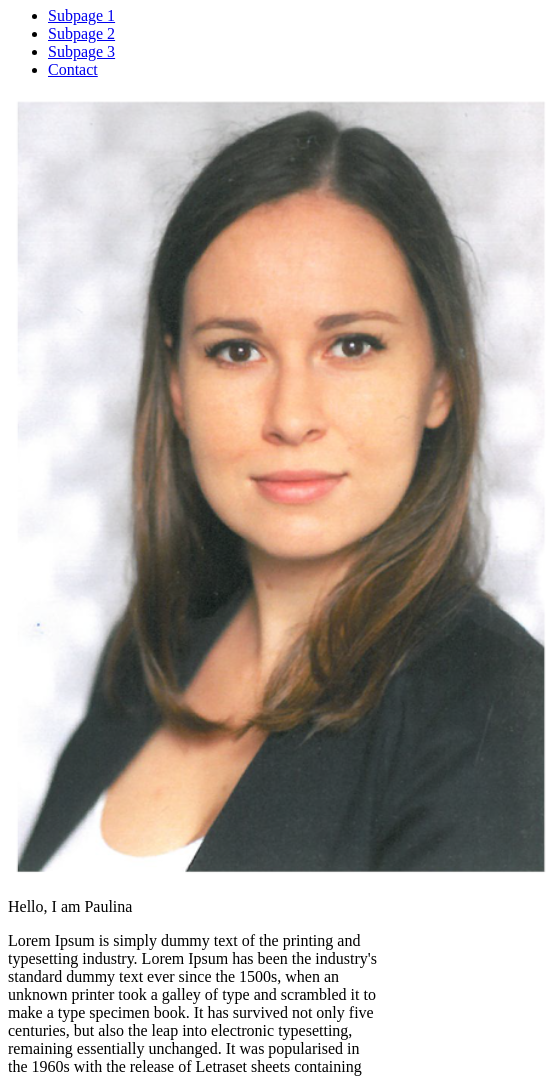
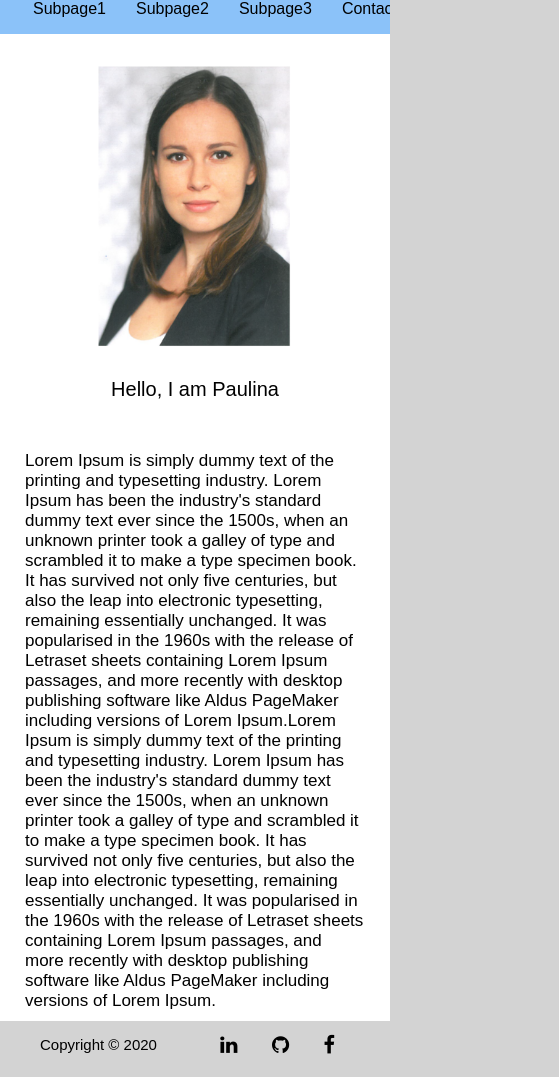
Before and after one commit to paulinakaras/portfolio, a plain HTML site: page index.html in a window 390 px wide. Shown: the part 73-1150 px from the top of the page, 559 px wide, since content can reach past the window. Drawn offline with Linux system fonts and the light colour scheme.

Commit message:
Add styles to homepage and basic media queries

```diff
--- /dev/null
+++ b/css/style.css
@@ -0,0 +1,143 @@
+:root {
+    --background-color-footer: lightgray;
+    --max-width: 1200px;
+}
+
+body {
+    background-color: var(--background-color-footer);
+    font-family: sans-serif;
+    color: black;
+    box-sizing: border-box;
+    padding: 0;
+    margin: 0;
+}
+
+ul {
+    list-style-type: none;
+}
+
+a {
+    text-decoration: none;
+    color: black;
+}
+
+h1 {
+    font-weight: 300;
+    margin: 10px 0;
+}
+
+header {
+    background-color: #8bc2f9;
+    height: auto;
+}
+
+.navbar {
+    max-width: var(--max-width);
+    padding: 0 40px;
+    margin: 0 auto;
+    overflow: auto;
+}
+
+header .flex, footer .flex {
+    justify-content: space-between;
+}
+
+nav ul {
+    display: flex;
+}
+
+nav a {
+    padding: 10px;
+    margin: 0 5px;
+}
+
+nav h1:hover,a:hover {
+     opacity: 0.5;
+}
+
+.flex {
+    display: flex;
+    justify-content: center;
+    align-items: center;
+    height: 100%;
+}
+
+main {
+    background-color: white;
+}
+
+.content {
+    max-width: var(--max-width);
+    margin: 0 auto;
+    display: grid;
+    grid-template-columns: 1;
+    grid-template-rows: auto;
+}
+
+#introduction {
+    display: grid;
+    grid-template-columns: repeat(2, 1fr);
+    justify-items: center;
+    align-items: center;
+    padding: 20px;
+}
+
+#introduction img {
+    max-width: 400px;
+    height: auto;
+    padding: 20px;
+}
+
+#introduction p {
+    font-size: 40px;
+}
+
+#description p {
+    padding: 10px;
+    margin: 0 15px;
+    font-size: 20px;
+}
+
+footer {
+    background-color: var(--background-color-footer);
+}
+
+.bottom {
+    max-width: var(--max-width);
+    padding: 0 40px;
+    margin: 0 auto;
+    overflow: auto;
+}
+
+.copyright {
+    font-size: 15px;
+}
+
+.fa {
+    padding: 10px;
+    margin: 0 5px;
+    font-size: 20px;
+    text-align: center;
+    text-decoration: none;
+}
+
+@media screen and (max-width:800px) {
+    #introduction {
+        grid-template-columns: repeat(1, 1fr);
+    }
+    #introduction img {
+        max-width: 200px;
+        padding: 10px;
+    }
+    #introduction p {
+        font-size: 20px;
+    }
+    #description p {
+        font-size: 17px;
+    }
+    header .flex {
+        justify-content: space-between;
+        flex-direction: column;
+    }
+
+}
--- a/index.html
+++ b/index.html
@@ -2,19 +2,24 @@
 <html lang="en">
     <head>
         <meta charset="UTF-8" />
+        <meta name="viewport" content="width=device-width, initial-scale=1, minimum-scale=1" />
         <title>Portfolio - Paulina Karaś</title>
+        <link rel="stylesheet" href="https://cdnjs.cloudflare.com/ajax/libs/font-awesome/4.7.0/css/font-awesome.min.css">
+        <link rel="stylesheet" type="text/css" href="css/style.css" />
     </head>
     <body>
         <header>
+            <div class="navbar flex">
                 <h1><a href="index.html">Paulina Karaś</a></h1>
                 <nav>
                     <ul>
-                    <li><a href="#">Subpage 1</a></li>
-                    <li><a href="#">Subpage 2</a></li>
-                    <li><a href="#">Subpage 3</a></li>
+                        <li><a href="#">Subpage1</a></li>
+                        <li><a href="#">Subpage2</a></li>
+                        <li><a href="#">Subpage3</a></li>
                         <li><a href="#">Contact</a></li>
                     </ul>
                 </nav>
+            </div>
         </header>
         <main>
             <div class="content">
@@ -23,19 +28,20 @@
                     <p>Hello, I am Paulina</p>
                 </div>
                 <div id="description">
-                    <p>Lorem Ipsum is simply dummy text of the printing and typesetting industry. Lorem Ipsum has been the industry's standard dummy text ever since the 1500s, when an unknown printer took a galley of type and scrambled it to make a type specimen book. It has survived not only five centuries, but also the leap into electronic typesetting, remaining essentially unchanged. It was popularised in the 1960s with the release of Letraset sheets containing Lorem Ipsum passages, and more recently with desktop publishing software like Aldus PageMaker including versions of Lorem Ipsum.</p>
+                    <p>Lorem Ipsum is simply dummy text of the printing and typesetting industry. Lorem Ipsum has been the industry's standard dummy text ever since the 1500s, when an unknown printer took a galley of type and scrambled it to make a type specimen book. It has survived not only five centuries, but also the leap into electronic typesetting, remaining essentially unchanged. It was popularised in the 1960s with the release of Letraset sheets containing Lorem Ipsum passages, and more recently with desktop publishing software like Aldus PageMaker including versions of Lorem Ipsum.Lorem Ipsum is simply dummy text of the printing and typesetting industry. Lorem Ipsum has been the industry's standard dummy text ever since the 1500s, when an unknown printer took a galley of type and scrambled it to make a type specimen book. It has survived not only five centuries, but also the leap into electronic typesetting, remaining essentially unchanged. It was popularised in the 1960s with the release of Letraset sheets containing Lorem Ipsum passages, and more recently with desktop publishing software like Aldus PageMaker including versions of Lorem Ipsum.</p>
                 </div>
             </div>
         </main>
         <footer>
-            <div>
-                <h1><a href="index.html">Paulina Karaś</a></h1>
+            <div class="bottom flex">
+                <div class="copyright">
                     <p>Copyright &copy; 2020</p>
                 </div>
                 <div class="social">
-                <a href="#"><i>LinkedIn</i></a>
-                <a href="#"><i>GitHub</i></a>
-                <a href="#"><i>Facebook</i></a>
+                    <a href="https://www.linkedin.com/in/paulina-kara%C5%9B-08875412b/" target="_blank" class="fa fa-linkedin"></a>
+                    <a href="https://github.com/paulinakaras" target="_blank" class="fa fa-github"></a>
+                    <a href="https://www.facebook.com/paulina.demczak" target="_blank" class="fa fa-facebook"></a>
+                </div>
             </div>
         </footer>
     </body>
```
Lines whose indentation alone changed are shown as unchanged.
